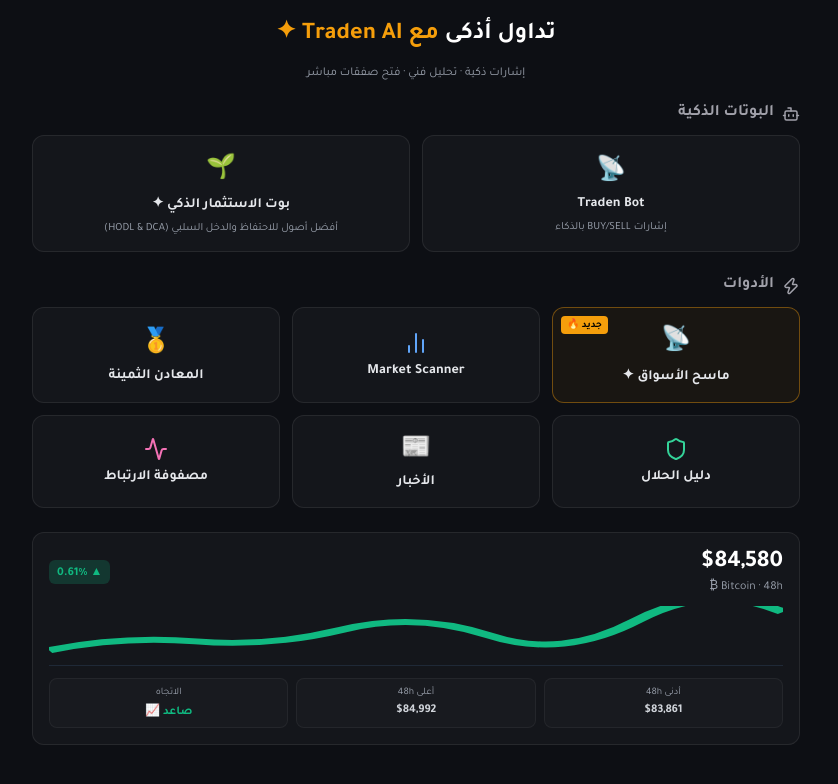
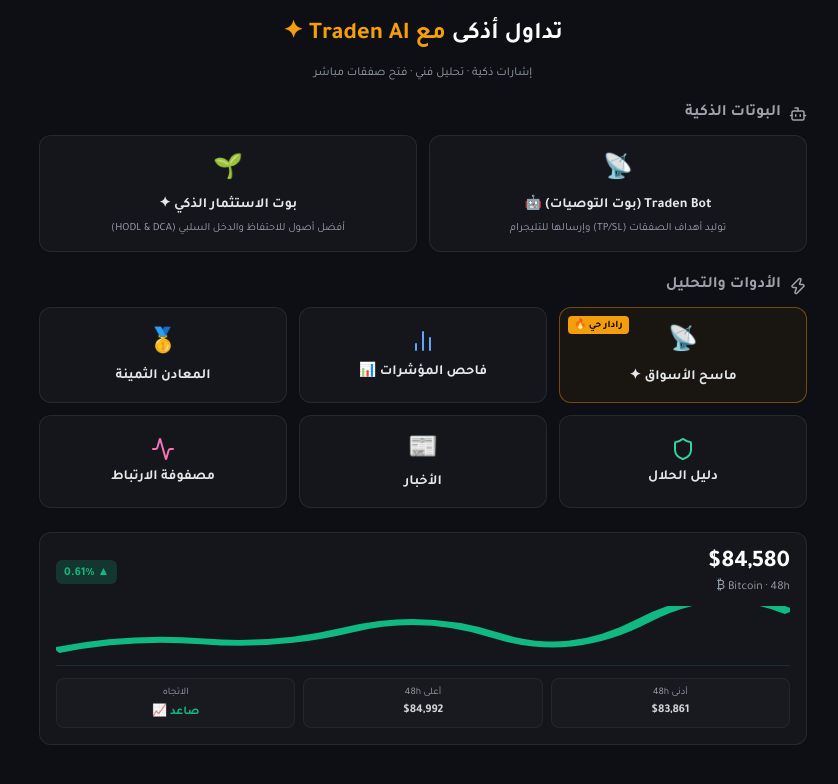
Before and after one commit to ahmeddarkxx1-commits/egx30, a React (Vite) app: page / in a window 1280 px wide. Shown: the top 784 px of the page, without its empty margins (433-1271 px from the left). Built offline with nearby package versions, Linux system fonts and the light colour scheme.

Commit message:
docs: Differentiate Traden Bot (Signal & Execution) from Market Scanner (Technical Radar)

```diff
--- a/src/App.jsx
+++ b/src/App.jsx
@@ -111,8 +111,8 @@ function App() {
         <div className="grid-2">
           <div className="card" onClick={() => setCurrentView('signal_bot')}>
             <span className="card-icon">📡</span>
-            <div className="card-title">Traden Bot</div>
-            <div className="card-desc">إشارات BUY/SELL بالذكاء</div>
+            <div className="card-title">Traden Bot (بوت التوصيات) 🤖</div>
+            <div className="card-desc">توليد أهداف الصفقات (TP/SL) وإرسالها للتليجرام</div>
           </div>
           <div className="card" onClick={() => setCurrentView('investment_bot')} style={{ cursor: 'pointer' }}>
             <span className="card-icon">🌱</span>
@@ -125,17 +125,17 @@ function App() {
       <section>
         <div className="section-title">
           <Zap size={18} />
-          الأدوات
+          الأدوات والتحليل
         </div>
         <div className="grid-3">
           <div className="card" onClick={() => setCurrentView('traden_radar')} style={{ border: '1px solid rgba(245, 158, 11, 0.4)', background: 'rgba(245, 158, 11, 0.05)' }}>
             <span className="card-icon">📡</span>
             <div className="card-title">ماسح الأسواق ✦</div>
-            <div className="badge" style={{ background: '#f59e0b', color: '#000' }}>جديد 🔥</div>
+            <div className="badge" style={{ background: '#f59e0b', color: '#000' }}>رادار حي 🔥</div>
           </div>
           <div className="card" onClick={() => setCurrentView('market_scanner')}>
             <BarChart2 size={24} color="#60a5fa" />
-            <div className="card-title">Market Scanner</div>
+            <div className="card-title">فاحص المؤشرات 📊</div>
           </div>
           <div className="card" onClick={() => setCurrentView('precious_metals')}>
             <span className="card-icon">🥇</span>
```
